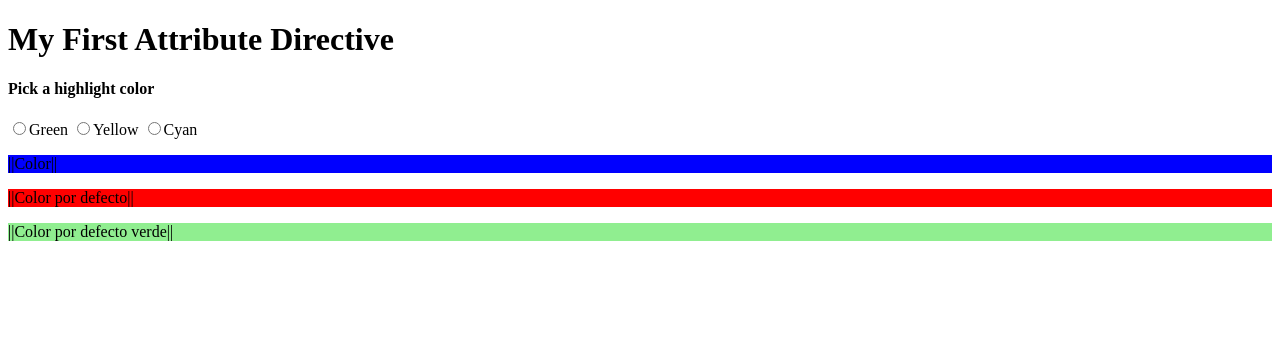
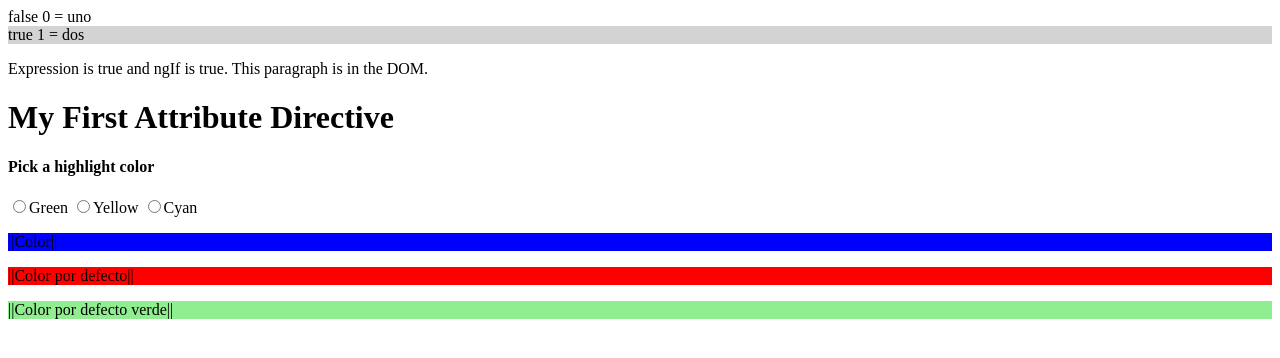
Before and after one commit to javierlete/angular-ejemplos, an Angular app: page / in a window 1280 px wide. Shown: the top 358 px of the page. Built offline with nearby package versions, Linux system fonts and the light colour scheme.

Commit message:
Ejemplos de ngFor e ngIf

```diff
--- a/src/app/app.component.css
+++ b/src/app/app.component.css
@@ -0,0 +1,3 @@
+.impar {
+    background-color: lightgray;
+}
--- a/src/app/app.component.html
+++ b/src/app/app.component.html
@@ -1,3 +1,16 @@
+<div *ngFor="let hero of heroes; let i=index; let impar=odd; trackBy: trackById" [class.impar]="impar">
+    {{impar}} {{i}} = {{hero.name}}
+</div>
+
+<p *ngIf="true">
+    Expression is true and ngIf is true.
+    This paragraph is in the DOM.
+</p>
+<p *ngIf="false">
+    Expression is false and ngIf is false.
+    This paragraph is not in the DOM.
+</p>
+
 <h1>My First Attribute Directive</h1>
 
 <h4>Pick a highlight color</h4>
--- a/src/app/app.component.ts
+++ b/src/app/app.component.ts
@@ -8,6 +8,8 @@ import { Component } from '@angular/core';
 export class AppComponent {
   color = 'blue';
 
+  heroes = [ { name: 'uno' }, { name: 'dos' } ];
+
   setColor(color: string) {
     this.color = color;
   }
```
